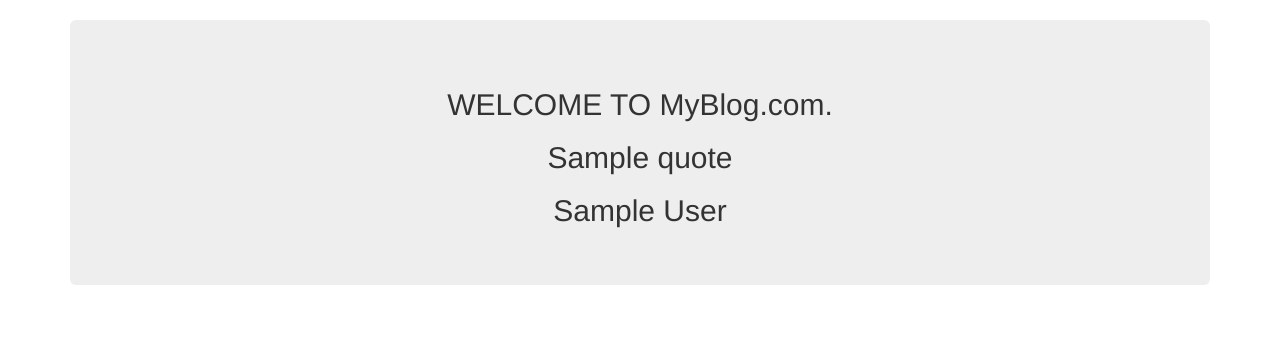
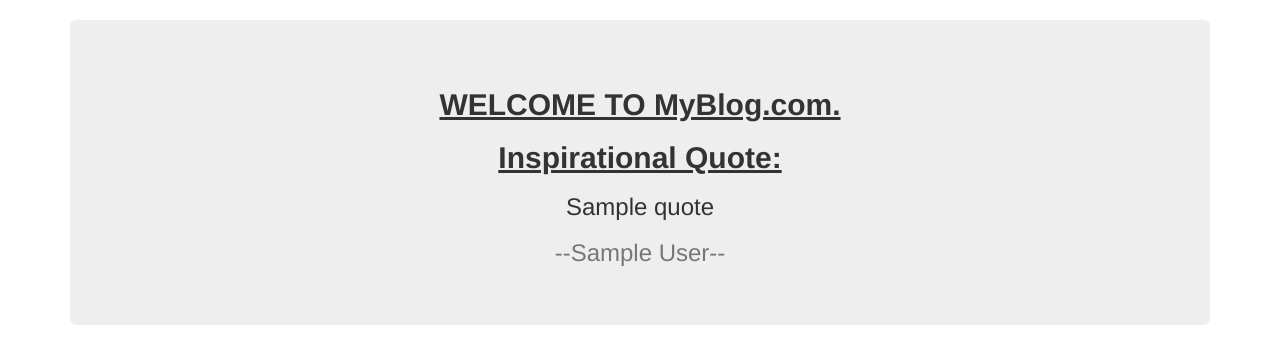
Before and after one commit to Nelly-ayebale/Blog, a Flask app: template app/templates/index.html in a window 1280 px wide. Shown: the part 52-416 px from the top of the page. Run offline with Flask 2, Linux system fonts and the light colour scheme; the template is opened without the code that fills it: most values are stand-ins (such as "Sample title", 1, 10 or a date in 2020); some libraries are stand-ins or nearby versions.

Commit message:
Styled the index.html page

```diff
--- a/app/main/views.py
+++ b/app/main/views.py
@@ -11,11 +11,11 @@ def index():
     '''
     View root page that returns the index page and its data
     '''
-    quotes = get_quotes()
+    quote = get_quotes()
 
     title = 'MyBlog.com'
 
-    return render_template('index.html', title=title)
+    return render_template('index.html', title=title, quote = quote)
 
 
 @main.route('/user/<uname>')
--- a/app/templates/index.html
+++ b/app/templates/index.html
@@ -4,9 +4,10 @@
 
 <div class="container">
     <div class="jumbotron">
-        <h2 class="text-center">WELCOME TO MyBlog.com.</h2>
-        <h2 class="text-center">{{quote.quote}}</h2>
-        <h2 class="text-center">{{quote.author}}</h2>
+        <h2 class="text-center" style="font-weight: bolder; text-decoration: underline;">WELCOME TO MyBlog.com.</h2>
+        <h2 class="text-center mt-2" style="font-weight: bold; text-decoration: underline;">Inspirational Quote:</h2>
+        <h3 class="text-center">{{quote.quote}}</h3>
+        <h3 class="text-center text-muted">--{{quote.author}}--</h3>
     </div>
 </div>
 {% endblock %}
```
Also changed, not shown: app/request.py (+4 -15 lines).
